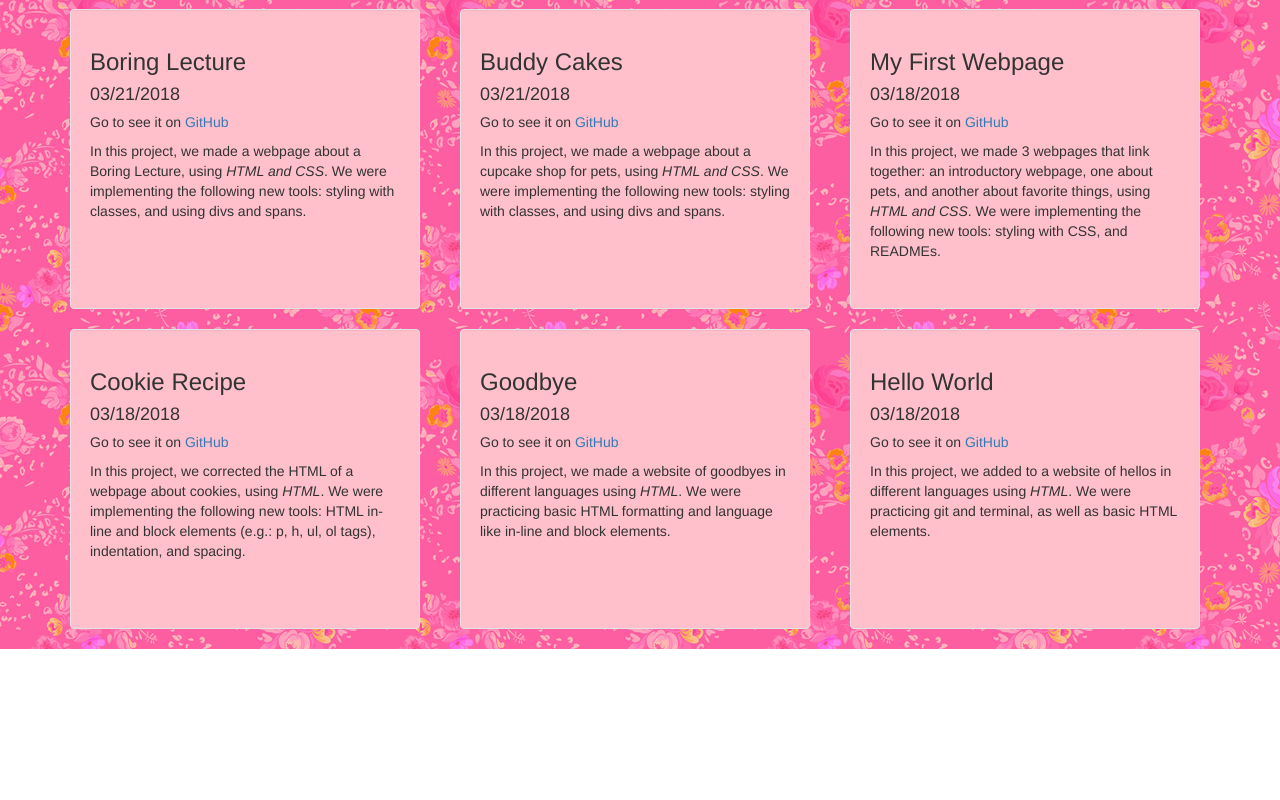
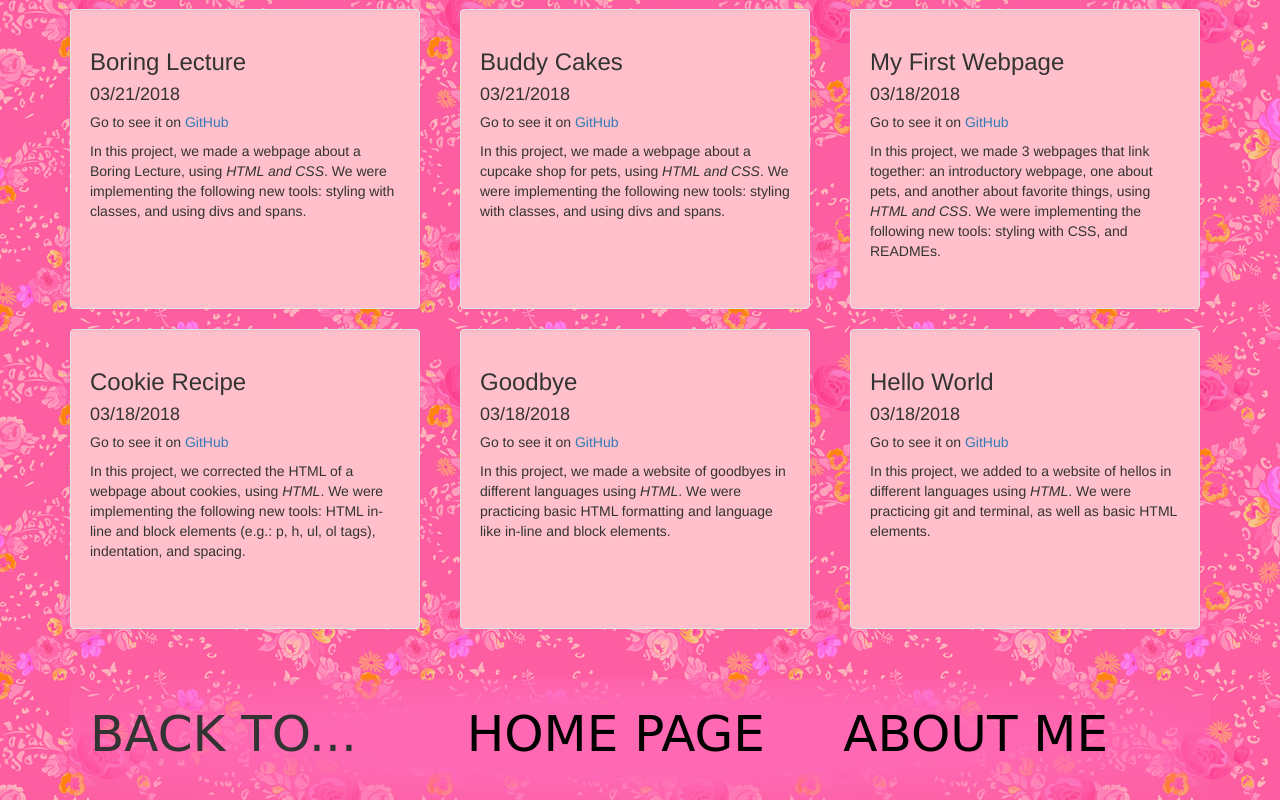
Before and after one commit to BrookeZK/Portfolio, a plain HTML site: page projects.html in a window 1280 px wide. Shown: the part 661-1461 px from the top of the page. Before the commit the page ends 1310 px from the top, so only its background shows below. Drawn offline with Linux system fonts and the light colour scheme.

Commit message:
add foot links to project.html

```diff
--- a/projects.html
+++ b/projects.html
@@ -89,5 +89,20 @@
             </div>
           </div>
         </div>
+        <div class="container">
+          <div class="footer">
+            <div class="row">
+              <div class="col-md-4">
+                <p>BACK TO...</p>
+              </div>
+              <div class="col-md-4">
+                <p><a href="index.html">HOME PAGE</a></p>
+              </div>
+              <div class="col-md-4">
+                <p><a href="aboutme.html">ABOUT ME</a></p>
+              </div>
+            </div>
+          </div>
+        </div>
     </body>
   </html>
```
Also changed, not shown: aboutme.html (+2 -2 lines).
